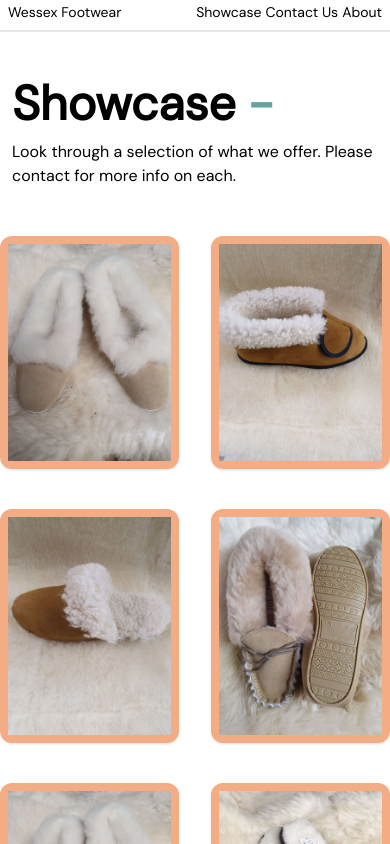
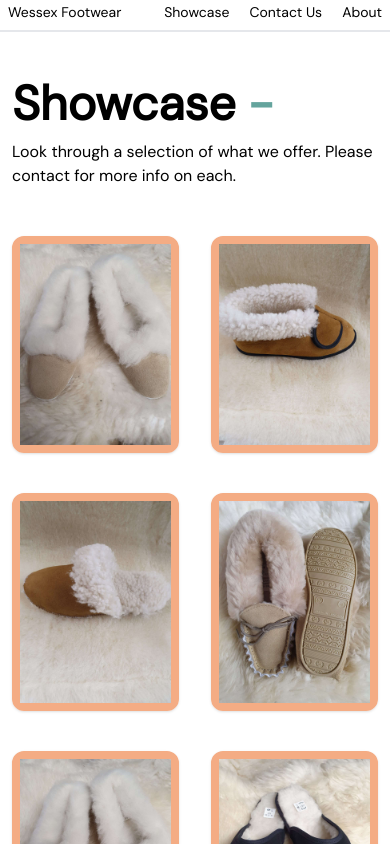
Before and after one commit to ChaoticLuke/Web-Project, a Next.js app: page /showcase in a window 390 px wide. Shown: the top 844 px of the page. Built offline with nearby package versions, Linux system fonts and the light colour scheme.

Commit message:
working on mobile optimisation

```diff
--- a/src/app/contactus/page.tsx
+++ b/src/app/contactus/page.tsx
@@ -3,12 +3,10 @@ import Image from 'next/image'
 export default function Contactus() {
     return (
         <div>
-            <div className='google-map mapname'>
-            <iframe
+            <div className='google-map mapname '>
+              <iframe
               src="https://www.google.com/maps/embed?pb=!1m14!1m12!1m3!1d625.6760995511692!2d-2.8742742050425307!3d51.150801998800844!2m3!1f0!2f0!3f0!3m2!1i1024!2i768!4f13.1!5e0!3m2!1sen!2suk!4v1689070444942!5m2!1sen!2suk"
-              width="600"
-              height="450"
-              className="flex mt-30 ml-8 mr-32 float-right font-bold border-8 rounded-xl border-peach"
+              className="flex m-10 mt-30  border-8 rounded-xl border-peach fixed mb-5 bottom-0 md:top-24 md:right-0 h-2/5 w-4/5 md:w-3/5"
               loading="lazy" >
               </iframe>
             </div>
@@ -22,13 +20,13 @@ export default function Contactus() {
                 </span>
               </div>
               <div>
-                <span className="inline-flex items-center mt-8">
+                <span className="inline-flex items-center mt-8 absolute">
                     <Image className='flex snap-center snap-right float-right rounded-full ml-10 ' src="phone_icon.svg" alt="dash2" width={40} height={40}/>
                     <span className="flex justify-between items-center text-3xl font-normal ml-5">+44 1278 723495</span>
                 </span>
                </div>
              </div>
-           <Image className='bottom-full sm:w-60 sm:h-60' src="about_wave.svg" alt="dash2" width={0} height={0}/>
+           <Image className='absolute bottom-0 sm:w-60 sm:h-60' src="about_wave.svg" alt="dash2" width={0} height={0}/>
          </div>
     )
 }
--- a/src/app/layout.tsx
+++ b/src/app/layout.tsx
@@ -27,7 +27,7 @@ export default function RootLayout({
           <div className='mt-0.5 sm:mt-2 text-sm sm:text-3xl px-1 font-medium float-left'>
             <Link href="/">Wessex Footwear</Link>
           </div>
-          <div className="mt-0.5 sm:mt-2 text-sm flex sm:items-center px-1 sm:px-10 gap-1 sm:gap-10 font-normal sm:text-2xl">
+          <div className="mt-0.5 sm:mt-2 text-sm flex sm:items-center px-1 sm:px-1 gap-5 md:gap-10 font-normal sm:text-2xl">
             <Link href="/showcase">Showcase</Link>
             <Link href="/contactus">Contact Us</Link>
             <Link href="/about">About</Link>
--- a/src/app/page.tsx
+++ b/src/app/page.tsx
@@ -6,7 +6,7 @@ export default function Home() {
       <div>
         <div className='bg-[url("/Wave-main.svg")] pt-20 bg-local bg-center bg-cover bg-no-repeat max-w-full'>
           <div className=' sm:pl-10 text-center object-center'>
-            <h1 className="text-6xl sm:text-7xl lg:text-8xl mb-1 pt-20 ml-1 font-bold px-8 text-center sm:text-left">Heldwopdnwaijdwanlo!</h1>
+            <h1 className="text-6xl sm:text-7xl lg:text-8xl mb-1 pt-20 ml-1 font-bold px-8 text-center sm:text-left">Hello!</h1>
             <h1 className="text-5xl sm:text-6xl mb-1 ml-1 pt-3 sm:pt-0 font-light px-8 text-center sm:text-left">Welcome to Wessex Footwear</h1>
             <p className='text-4xl sm:text-5xl ml-1 pt-6 sm:pt-20 font-light px-8 text-center sm:text-left'>We make high quality, handmade slippers</p>
             <div className='sm:justify-between flex content-center justify-center items-center font-medium px-10 pb-2 bottom-0 w-full'>
--- a/src/app/showcase/page.tsx
+++ b/src/app/showcase/page.tsx
@@ -64,7 +64,7 @@ export default function Showcase() {
             <h1 className="justify-between items-center text-5xl lg:text-6xl sm:mt-24 mb-1 ml-1 font-bold px-2 sm:px-8 pb-2">Showcase<span className='ml-3 font-bold text-mossgreen '>-</span></h1>
             <h1 className="justify-between items-center text-1xl sm:text-2xl ml-1 px-2 sm:px-8 pb-2">Look through a selection of what we offer. Please contact for more info on each.</h1>
             <div className="max-w-2xl mx-auto py-10 lg:max-w-7xl">
-                <div className="grid grid-cols-2 lg:grid-cols-3 gap-y-10 gap-x-8">
+                <div className="grid grid-cols-2 lg:grid-cols-3 gap-y-10 gap-x-8 mx-3">
                   {staticProducts.map((Products) => (
                     <a key={Products.id} className="group shadow border-8 border-peach rounded-xl">
                         <div className="bg-gray-200 ">
--- a/tailwind.config.js
+++ b/tailwind.config.js
@@ -19,13 +19,16 @@ module.exports = {
         moistgreen: '#468484',
         padawongreen: '#3D837B',
       },
-        fontFamily: {
+      fontFamily: {
           dm_sans: ["var(--font-DM_Sans)"]
-        },
-        backgroundImage: {
+      },
+      backgroundImage: {
           'wave': "url('/public/Wave-main.svg')"
 
-        }
+      },
+      screens: {
+        tablet: '640px',
+      }
       },
     }
   }
```
